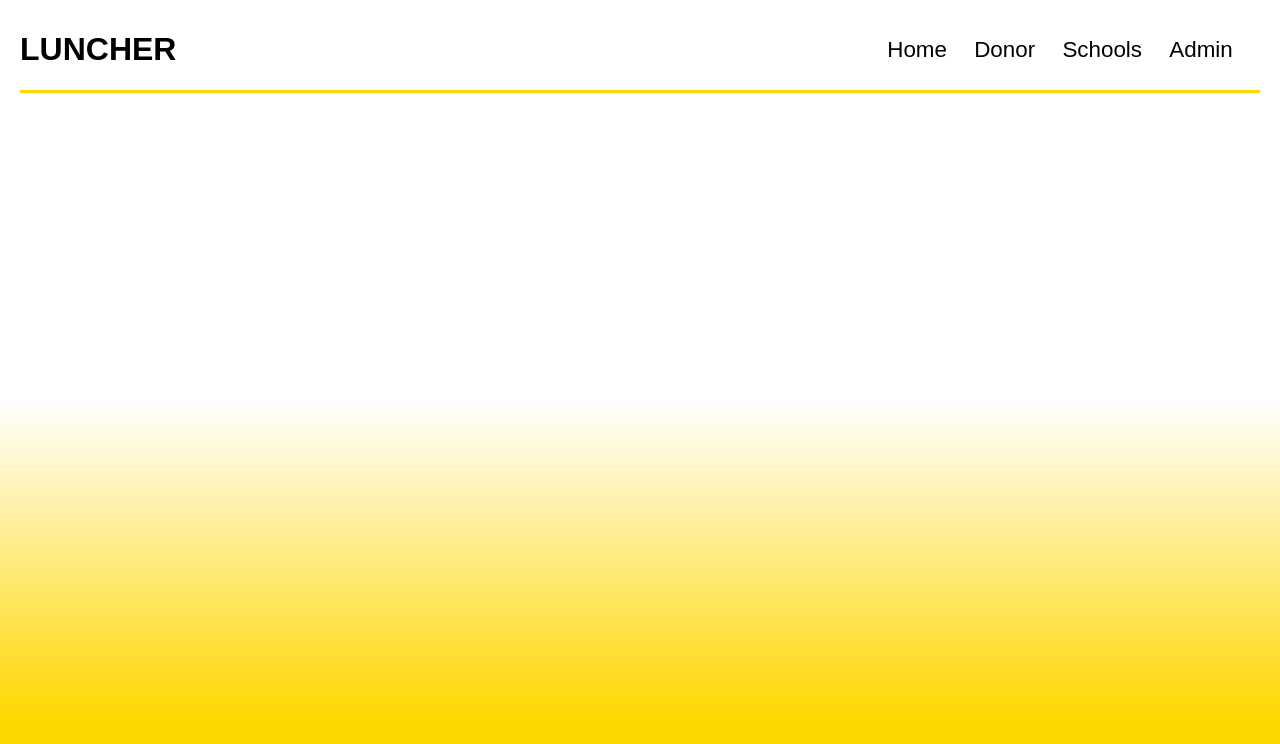
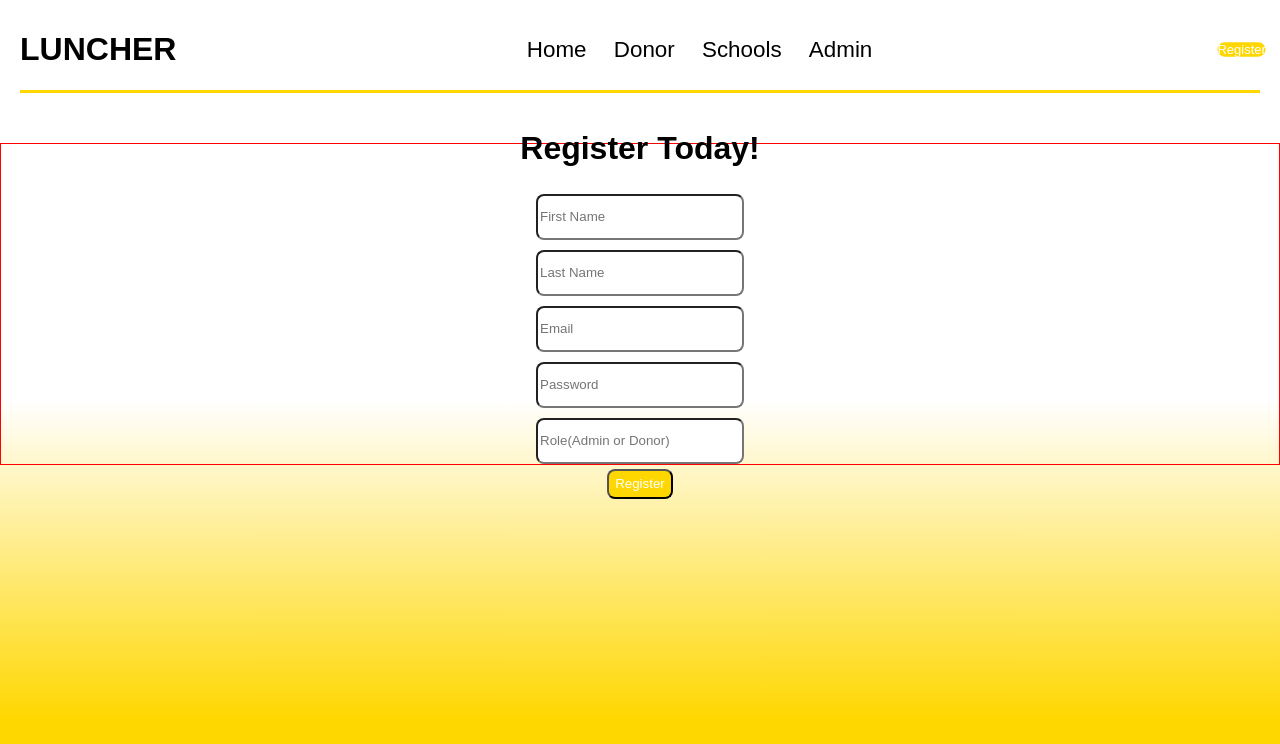
Before and after one commit to luncher-bw-pt/Luncher-frontend, a React (Create React App) app in the folder luncher/: page /register in a window 1280 px wide. Shown: the top 744 px of the page. Built offline with nearby package versions, Linux system fonts and the light colour scheme.

Commit message:
Created Registration form

```diff
--- a/luncher/src/App.css
+++ b/luncher/src/App.css
@@ -47,6 +47,14 @@ h1 {
 }
 
 /* ------------------NAV BAR ------------------------*/
+
+/* .app-nav {
+  display: flex;
+  flex-direction: row;
+  justify-content: space-evenly;
+  align-items: flex-end;
+  border: 1px solid red;
+} */
 
 
 .nav {
@@ -121,6 +129,20 @@ a:active {
 
 
 
+
+/* ---------------------REGISTER SECTION--------------------*/
+.register-section {
+  border: 1px solid red;
+  display: flex;
+  flex-direction: column;
+  justify-content: center;
+  margin-top: 50px;
+  height: 40vh;
+}
+
+.register-section form {
+  margin: 0 auto;
+}
 
 
 
--- a/luncher/src/App.js
+++ b/luncher/src/App.js
@@ -1,16 +1,13 @@
 import React from 'react';
 import { Route } from 'react-router-dom';
-import { Link } from 'react-router-dom';
-
 import './App.css';
+import { Link, NavLink } from 'react-router-dom';
 import Admin from './components/Admin';
 import Donor from './components/Donor';
 import SchoolGrid from './components/SchoolGrid';
 import Nav from './components/Nav';
 import SingleSchool from './components/SingleSchool';
-import Login from './components/Login';
-import PrivateRoute from './components/PrivateRoute'
-
+import Register from './components/Register';
 
 class App extends React.Component {
   render() {
@@ -19,14 +16,14 @@ class App extends React.Component {
         <div className="nav">
         <Link to="/"><h1>LUNCHER</h1> </Link>
           <Nav />
+          <NavLink to="/register">Register</NavLink>
         </div>
         {/* <Route exact path='/' component={Home} /> */}
-        <Route path='/login' component={Login} />
-        <PrivateRoute path='/school' component={SchoolGrid} />
         <Route path='/admin' component={Admin} />
         <Route path='/donor' component={Donor} />
         <Route exact path='/school' component={SchoolGrid} />
         <Route path='/school/:id' component={SingleSchool} />
+        <Route path='/register' component={Register} />
       </div>
     );
     }
--- a/luncher/src/actions/LoginActions.js
+++ b/luncher/src/actions/LoginActions.js
@@ -59,5 +59,4 @@ export const getAdmin = () => dispatch => {
                 payload: err
             })
         })
-
 }
--- /dev/null
+++ b/luncher/src/components/Register.js
@@ -0,0 +1,98 @@
+import React from "react";
+import axios from 'axios';
+
+
+class Register extends React.Component {
+
+  constructor() {
+    super();
+    this.state = {
+      firstName: "",
+      lastName: "",
+      email: "",
+      password: "",
+      role: ""
+    };
+  }
+
+  // const token= localStorage.getItem('jwt');
+  // const reqOptions = {
+  //   headers:{
+  //     Authorization:token
+  //   }
+  // }
+
+
+
+  registerHandler = (e) => {
+    e.preventDefault()
+    console.log('Sign Up Successful!')
+    let user = {firstName: this.state.firstName,
+                lastName: this.state.password,
+                email: this.state.email,
+                password: this.state.password,
+                role: this.state.role}
+    console.log(user)
+    axios
+      .post('https://luncher-backend.herokuapp.com/api/register', user)
+      .then(response => {
+        console.log(response.data)
+        localStorage.setItem('token', (response.data.token));
+      })
+      .catch(err => console.error("signup error:", err));
+  }
+
+
+  onChangeHandler = (e) => {
+    const {name, value} = e.target;
+    this.setState({[name]: value});
+  };
+
+
+  render() {
+    return (
+        <div className="register-section">
+            <h1>Register Today!</h1>
+            <form onSubmit={this.handleSubmit}>
+                <input
+                    name="firstName"
+                    placeholder="First Name"
+                    type="text"
+                    onChange={this.handleChange}
+                />
+                <input
+                    name="lastName"
+                    placeholder="Last Name"
+                    type="text"
+                    onChange={this.handlechange}
+                />
+                <input
+                    name="email"
+                    placeholder="Email"
+                    type="text"
+                    onChange={this.handlechange}
+                />
+                <input
+                    name="password"
+                    placeholder="Password"
+                    type="password"
+                    onChange={this.handlechange}
+                />
+                <input
+                    name="role"
+                    placeholder="Role(Admin or Donor)"
+                    type="text"
+                    onChange={this.handlechange}
+                />
+            <div className="login-form-button">
+                <button text="Register" onClick={this.registerHandler}>Register</button>
+            </div>
+            </form>
+
+
+        </div>
+    )
+  }
+};
+
+export default Register;
```
Also changed, not shown: luncher/src/components/Login.js (line endings or trailing spaces).
